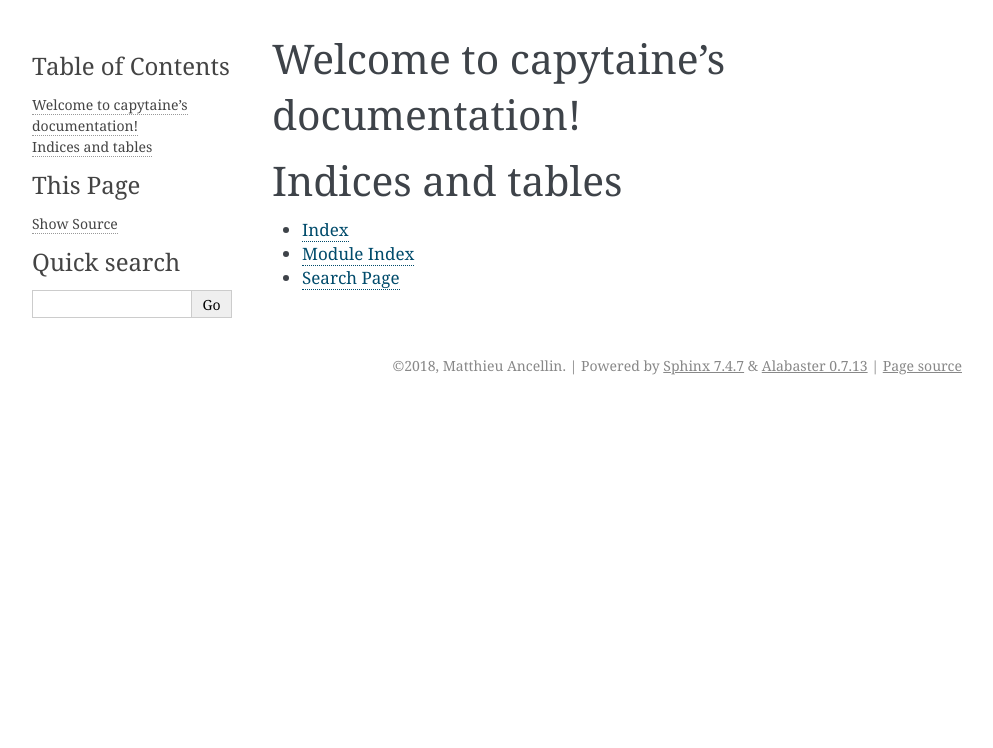
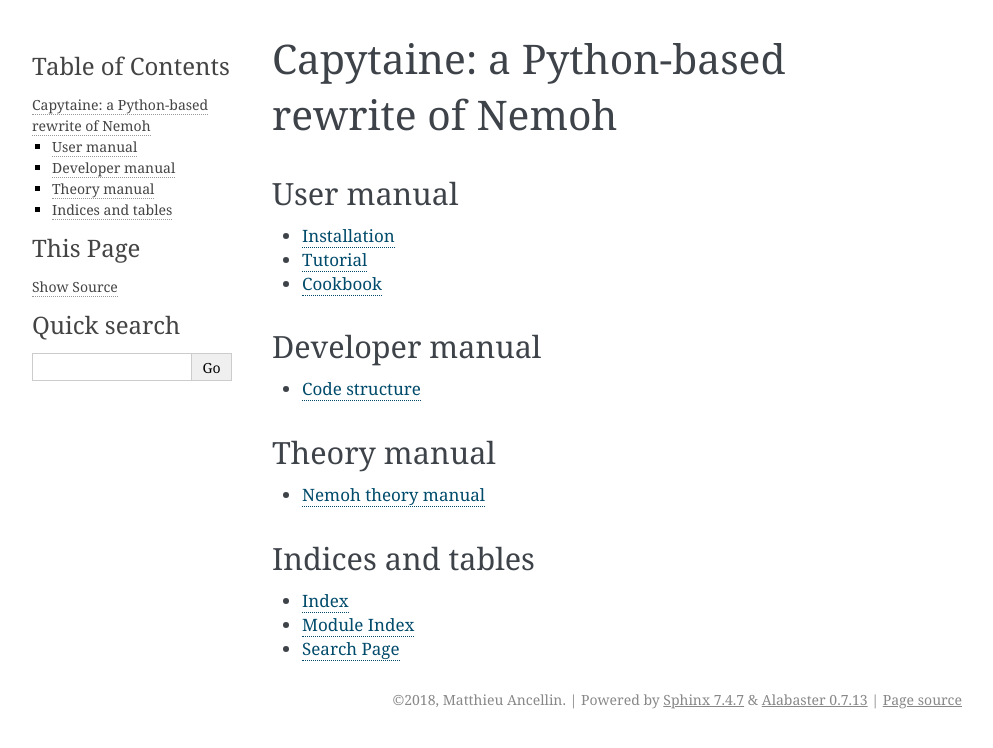
Before and after one commit to capytaine/capytaine, a Sphinx documentation site: the page built from docs/index.rst, in a window 1280 px wide. Shown: the top 748 px of the page, without its empty margins (148-1141 px from the left). Built offline with Sphinx 7.4.7, drawn with Linux system fonts in a browser that asks for light colours.

Commit message:
Skeleton for the documentation.

```diff
--- /dev/null
+++ b/docs/developer_manual/code_structure.rst
@@ -0,0 +1,3 @@
+
+Code structure
+==============
--- a/docs/index.rst
+++ b/docs/index.rst
@@ -3,17 +3,37 @@
    You can adapt this file completely to your liking, but it should at least
    contain the root `toctree` directive.
 
-Welcome to capytaine's documentation!
-=====================================
+Capytaine: a Python-based rewrite of Nemoh
+==========================================
+
+User manual
+-----------
 
 .. toctree::
    :maxdepth: 2
-   :caption: Contents:
 
+   user_manual/installation.rst
+   user_manual/tutorial.rst
+   user_manual/cookbook.rst
 
+Developer manual
+----------------
+
+.. toctree::
+   :maxdepth: 2
+
+   developer_manual/code_structure.rst
+
+Theory manual
+-------------
+
+.. toctree::
+   :maxdepth: 2
+
+   theory_manual/theory.rst
 
 Indices and tables
-==================
+------------------
 
 * :ref:`genindex`
 * :ref:`modindex`
--- /dev/null
+++ b/docs/theory_manual/theory.rst
@@ -0,0 +1,2 @@
+Nemoh theory manual
+===================
--- /dev/null
+++ b/docs/user_manual/cookbook.rst
@@ -0,0 +1,2 @@
+Cookbook
+========
--- /dev/null
+++ b/docs/user_manual/installation.rst
@@ -0,0 +1,2 @@
+Installation
+============
--- /dev/null
+++ b/docs/user_manual/tutorial.rst
@@ -0,0 +1,2 @@
+Tutorial
+========
```
Also changed, not shown: 1 other file.
